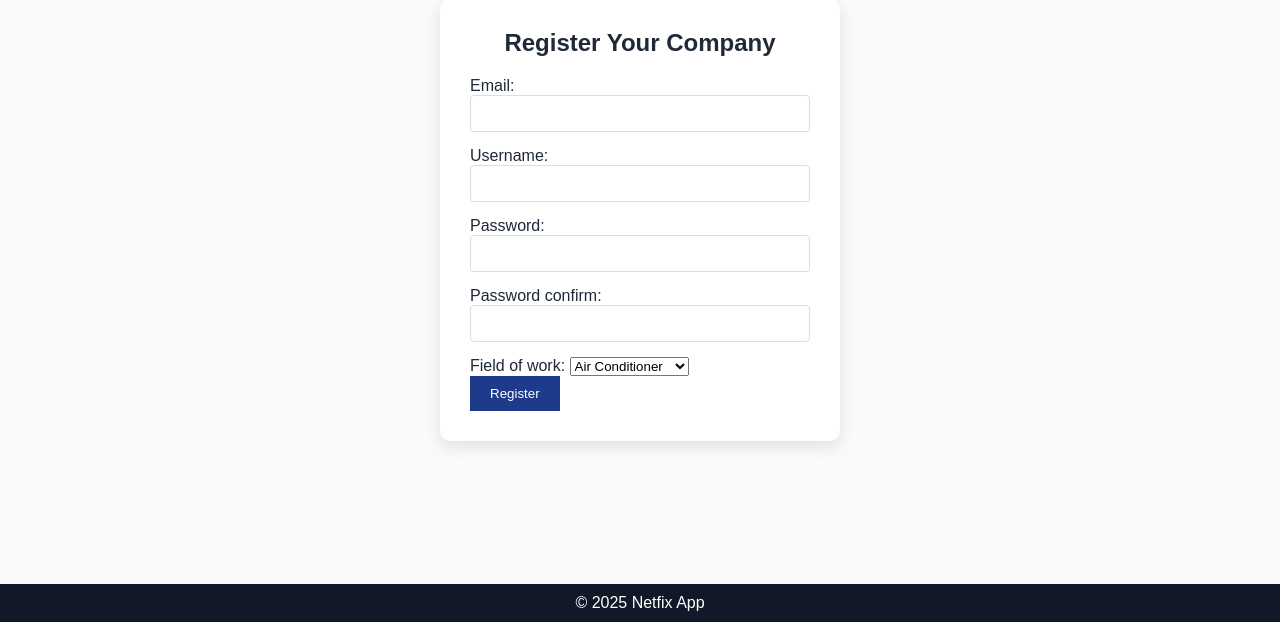
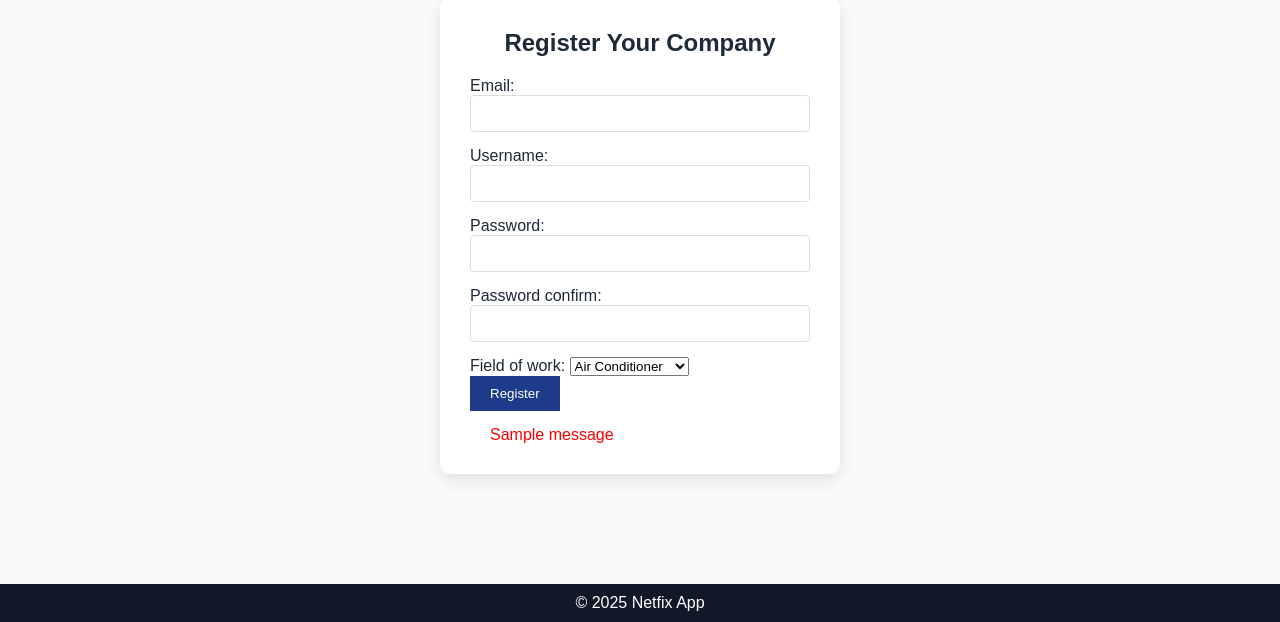
Before and after one commit to helouazizi/netfix, a Django app: page /users/register/company/?service=Carpentry in a window 1280 px wide. Shown: the part 178-800 px from the top of the page. Run offline with Django 4.2, Linux system fonts and the light colour scheme; tables that the repository leaves empty hold one stand-in row (values such as "Sample post"); one stand-in notice (Sample message) is shown.

Commit message:
ad some fix into services

```diff
--- a/main/static/main/css/authofication.css
+++ b/main/static/main/css/authofication.css
@@ -20,6 +20,11 @@
     margin-top: 15px;
     padding-left: 20px;
     list-style-type: none;
+  }
+
+
+  .messagge-error {
+    color: red;
   }
 
 
--- a/users/forms.py
+++ b/users/forms.py
@@ -91,7 +91,7 @@ class EmailAuthenticationForm(forms.Form):
         if email and password:
             user = authenticate(email=email, password=password)
             if not user:
-                raise forms.ValidationError("Invalid email or password")
+                raise forms.ValidationError("")
             self.user = user
         return cleaned_data
 
--- a/users/templates/users/register_company.html
+++ b/users/templates/users/register_company.html
@@ -11,5 +11,12 @@
         {{ form.as_p }}
         <button type="submit">Register</button>
     </form>
+    {% if messages %}
+    <ul>
+    {% for message in messages %}
+        <li class="messagge-error">{{ message }}</li>
+    {% endfor %}
+    </ul>
+{% endif %}
 </div>
 {% endblock %}
--- a/users/templates/users/register_customer.html
+++ b/users/templates/users/register_customer.html
@@ -29,7 +29,7 @@
         {% if messages %}
             <ul>
             {% for message in messages %}
-                <li>{{ message }}</li>
+                <li class="messagge-error">{{ message }}</li>
             {% endfor %}
             </ul>
         {% endif %}
```
Also changed, not shown: users/templates/users/login.html (+5 -5 lines), db.sqlite3.
